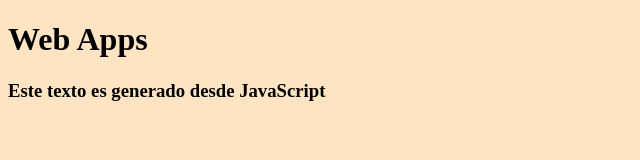
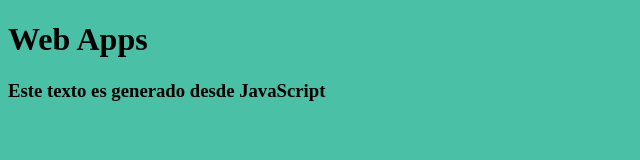
Before and after one commit to Ana1200/WebAppmobile, a plain HTML site: page index.html in a window 1280 px wide. Shown: the whole page, without its empty margins (0-640 px from the left). Drawn offline with Linux system fonts and the light colour scheme.

Commit message:
Cambio de color de fondo para Body

```diff
--- a/CSS/style.css
+++ b/CSS/style.css
@@ -1,3 +1,3 @@
 body{
-    background-color: bisque;
+    background-color: rgb(74, 192, 166);
 }
```
